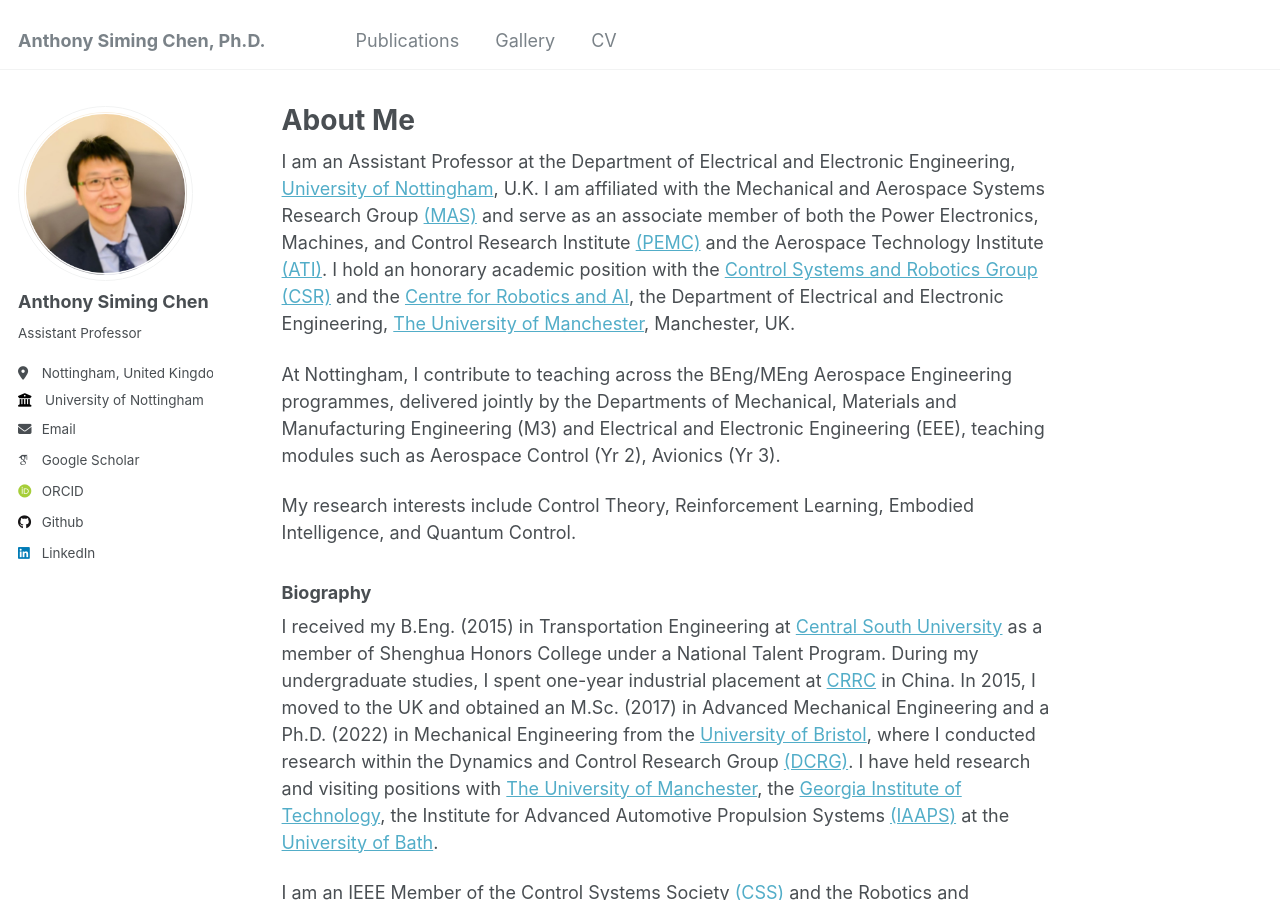
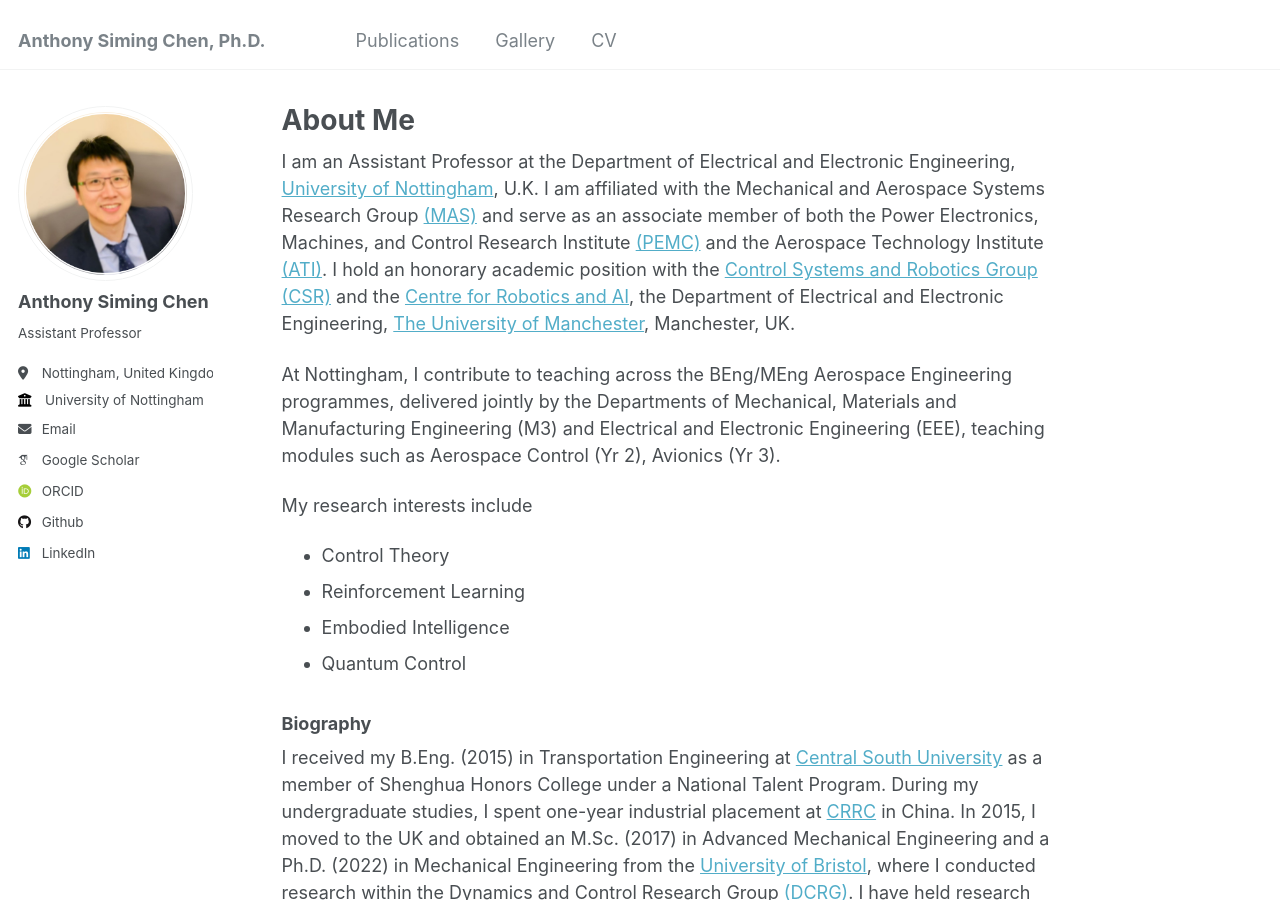
Before and after one commit to Anthony-S-Chen/Anthony-S-Chen.github.io, a Jekyll site: the page built from _pages/about.md, in a window 1280 px wide and 900 px high. Built offline with Jekyll 4.4.1, drawn with Linux system fonts in a browser that asks for light colours; some web fonts are replaced.

Commit message:
Update about.md

```diff
--- a/_pages/about.md
+++ b/_pages/about.md
@@ -11,7 +11,11 @@ I am an Assistant Professor at the Department of Electrical and Electronic Engin
 
 At Nottingham, I contribute to teaching across the BEng/MEng Aerospace Engineering programmes, delivered jointly by the Departments of Mechanical, Materials and Manufacturing Engineering (M3) and Electrical and Electronic Engineering (EEE), teaching modules such as Aerospace Control (Yr 2), Avionics (Yr 3).
 
-My research interests include Control Theory, Reinforcement Learning, Embodied Intelligence, and Quantum Control.
+My research interests include
+- Control Theory
+- Reinforcement Learning
+- Embodied Intelligence
+- Quantum Control
 
 ### Biography
 
```
